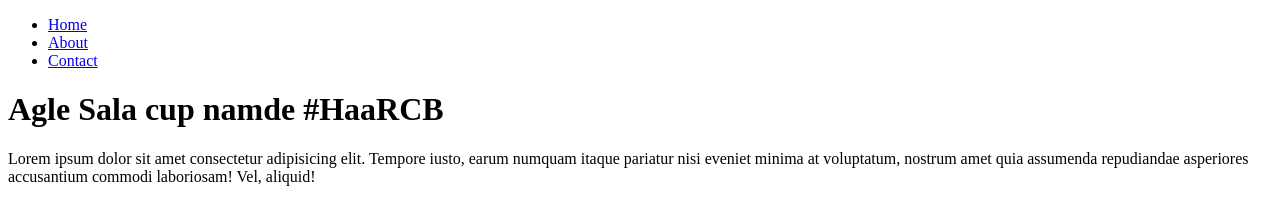
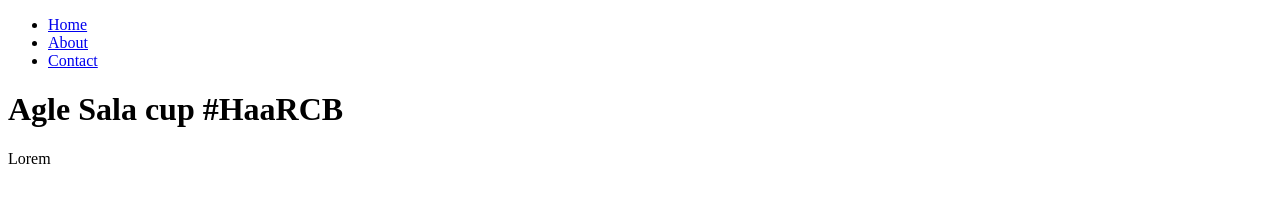
Before and after one commit to Sachin182000/httpServer, a plain HTML site: page pages/index.html in a window 1280 px wide. Drawn offline with Linux system fonts and the light colour scheme.

Commit message:
index.html changes by sachin

```diff
--- a/pages/index.html
+++ b/pages/index.html
@@ -13,10 +13,9 @@
         <li><a href="/about">About</a></li>
         <li><a href="contact">Contact</a></li>
     </ul>
-    <h1>Agle Sala cup namde   #HaaRCB</h1>
-    <p> Lorem ipsum dolor sit amet consectetur adipisicing elit. Tempore iusto, earum numquam itaque pariatur nisi
-        eveniet minima at voluptatum, nostrum amet quia assumenda repudiandae asperiores accusantium commodi laboriosam!
-        Vel, aliquid!</p>
+    <h1>Agle Sala cup  #HaaRCB</h1>
+
+    <p> Lorem </p>
 </body>
 
 </html>
```
